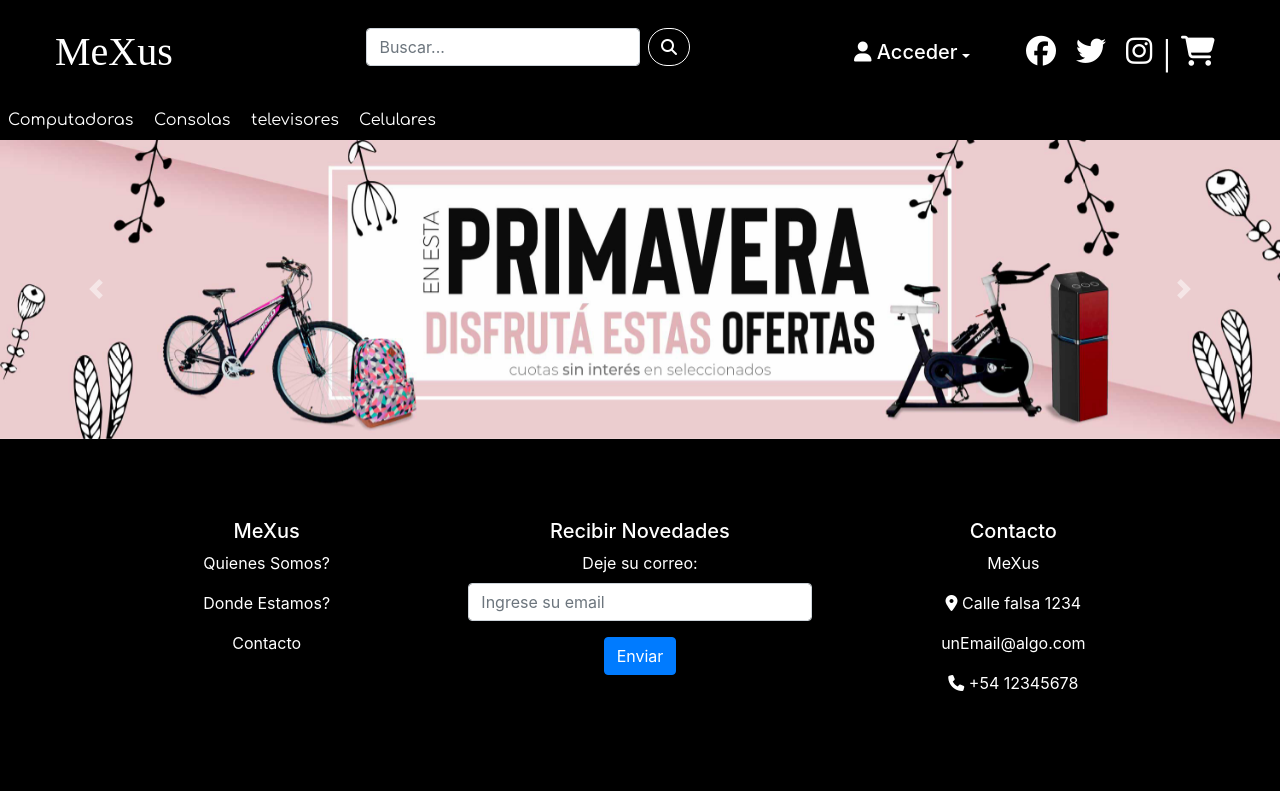
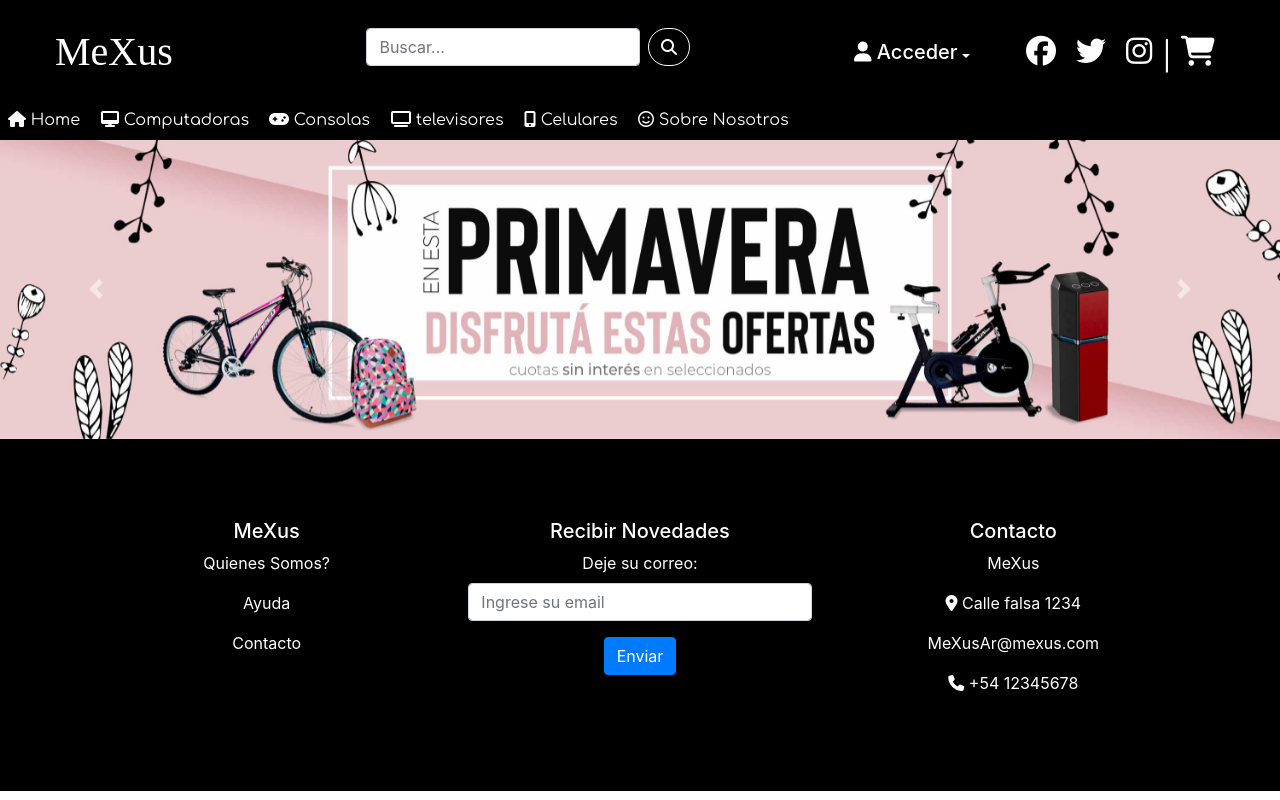
Before and after one commit to ChrisHuancaBarreto/TOBE-S, a PHP site: page / in a window 1280 px wide. Run offline with PHP 8.4, Linux system fonts and the light colour scheme; some libraries are stand-ins or nearby versions; some web fonts are replaced.

Commit message:
hago el codigo mas legible

```diff
--- a/css/estilos.css
+++ b/css/estilos.css
@@ -128,13 +128,20 @@ a:hover {
  font-family: Comfortaa;
 
 }
+
+h2 {
+    background: black;
+    color:white;
+    text-align: center;
+    margin-top:30px;
+    margin-bottom: 30px;
+    font-family: 'Permanent Marker', cursive;
+}
 /* nav-categorias */
 
 
 
 /* productos */
-
-
 
 .producto {
     background: white;
--- a/index.html
+++ b/index.html
@@ -89,10 +89,12 @@
 
 <nav class="nav" style="z-index: auto;">
     <div class="categorias">
-        <a class="hvr-float" href="productos.html#Computadoras">Computadoras</a>
-        <a class="hvr-float" href="productos.html#Consolas">Consolas</a>
-        <a class="hvr-float" href="productos.html#Televisores">televisores</a>
-        <a class="hvr-float" href="productos.html#Celulares">Celulares</a>
+        <a href="index.html" class="hvr-float"><i class="fa fa-home hvr-icon"></i> Home</a>
+        <a class="hvr-float" href="productos.html#Computadoras"><i class="fas fa-desktop"></i> Computadoras</a>
+        <a class="hvr-float" href="productos.html#Consolas"><i class="fas fa-gamepad"></i> Consolas</a>
+        <a class="hvr-float" href="productos.html#Televisores"><i class="fas fa-tv"></i> televisores</a>
+        <a class="hvr-float" href="productos.html#Celulares"><i class="fas fa-mobile-alt"></i> Celulares</a>
+        <a href="nosotros.html" class="hvr-float"><i class="fa fa-smile-o hvr-icon"></i> Sobre Nosotros</a>
     </div>
 </nav>
 
@@ -139,8 +141,8 @@
                   <a href="nosotros.html#QuienesSomos">
                         <p>Quienes Somos?</p>
                   </a>
-                  <a href="nosotros.html#dondeEstamos">
-                      <p>Donde Estamos?</p>
+                  <a href="nosotros.html#Ayuda">
+                      <p>Ayuda</p>
                   </a>
                   <a href="nosotros.html#dondeEstamos">
                         <p>Contacto</p>
@@ -163,13 +165,13 @@
                   <h5>Contacto</h5>
                     <p>MeXus</p>
                     <p><i class="fa fa-map-marker" aria-hidden="true"></i>  Calle falsa 1234</p>
-                    <p>  unEmail@algo.com</p>
+                    <p>  MeXusAr@mexus.com</p>
                     <p><i class="fa fa-phone" aria-hidden="true"></i>  +54 12345678</p>
               </div>
             </div>
     </div>
 </footer>
-    <!-- /footer -->
+<!-- /footer -->
 
 
 
```
Also changed, not shown: productos.html (+64 -28 lines), register.html (renamed from login.html).
